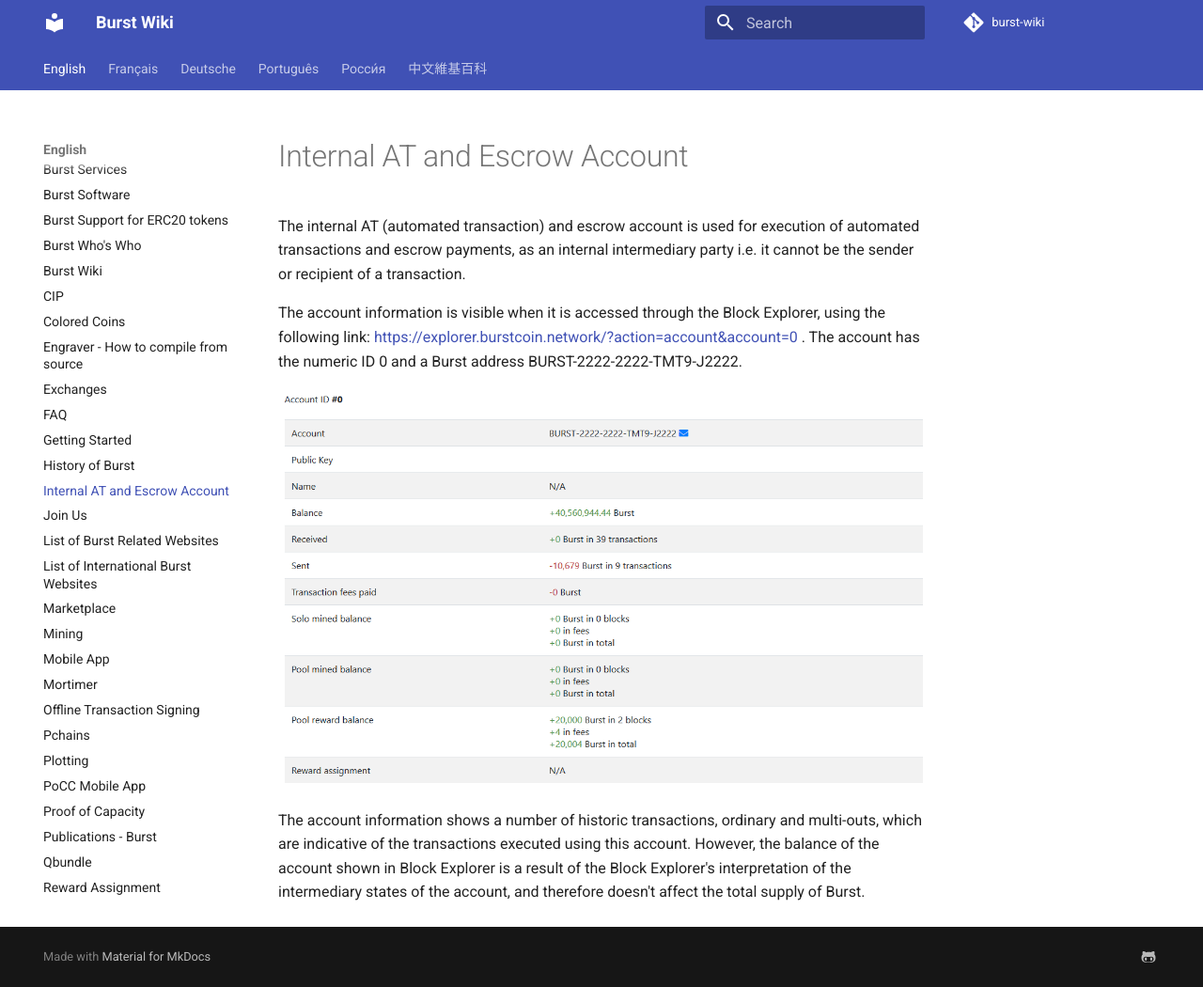
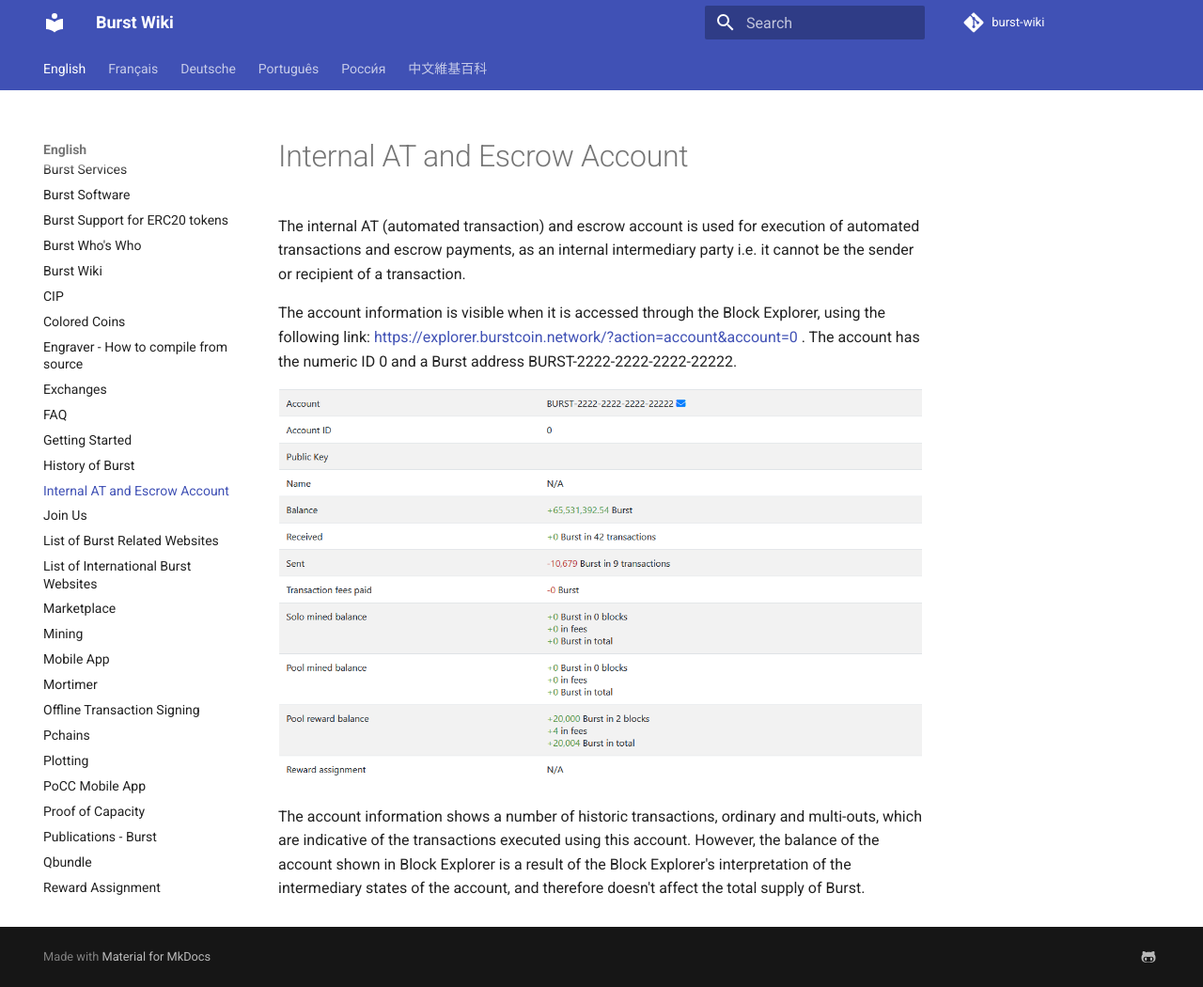
Before and after one commit to burst-apps-team/burst-wiki, an MkDocs documentation site: the page built from docs/en/internal-at-and-escrow-account.md, in a window 1280 px wide and 1050 px high. Shown: the whole window at 94% size. Built offline with MkDocs 1.6.1 and Material for MkDocs 9.7.7, drawn with Linux system fonts in a browser that asks for light colours; comment, search, counter and statistics services are not loaded; old or Windows-style settings are respelled for this version of MkDocs.

Commit message:
Updated screenshot and account

```diff
--- a/docs/en/internal-at-and-escrow-account.md
+++ b/docs/en/internal-at-and-escrow-account.md
@@ -1,6 +1,6 @@
 The internal AT (automated transaction) and escrow account is used for execution of automated transactions and escrow payments, as an internal intermediary party i.e. it cannot be the sender or recipient of a transaction.
 
-The account information is visible when it is accessed through the Block Explorer, using the following link: <https://explorer.burstcoin.network/?action=account&account=0> . The account has the numeric ID 0 and a Burst address BURST-2222-2222-TMT9-J2222.
+The account information is visible when it is accessed through the Block Explorer, using the following link: <https://explorer.burstcoin.network/?action=account&account=0> . The account has the numeric ID 0 and a Burst address BURST-2222-2222-2222-22222.
 
 ![numeric 0](../../media/Block_Explorer_Account_0.png "numeric 0")
 
```
Also changed, not shown: docs/media/Block_Explorer_Account_0.png.
